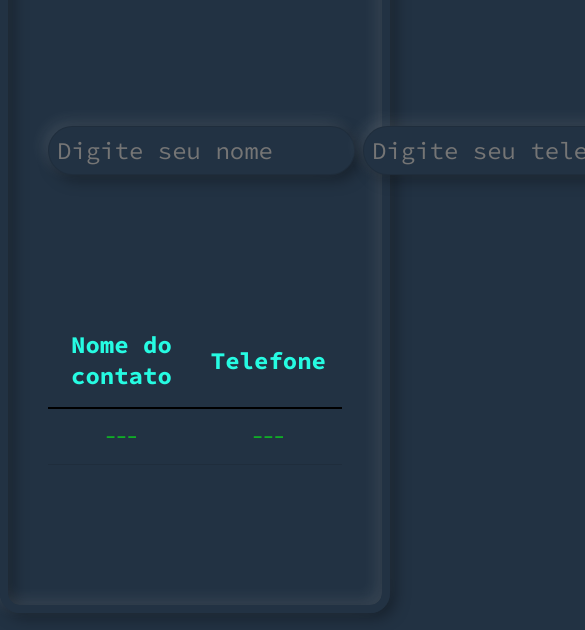
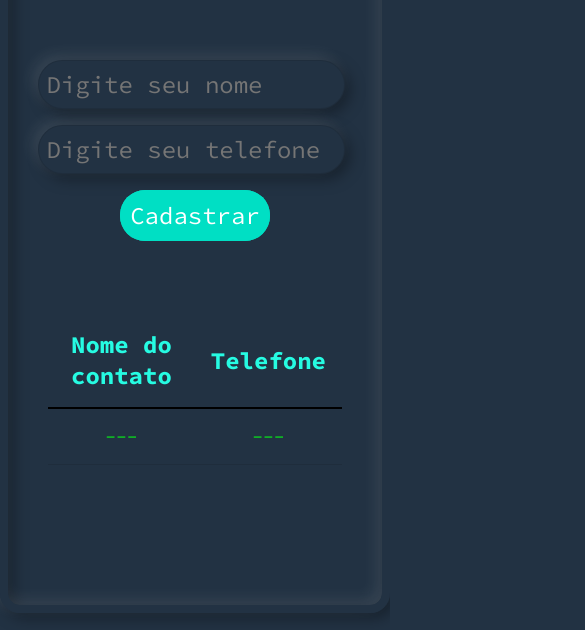
Before and after one commit to Amadeo-Frontend/projeto-2, a plain HTML site: page index.html in a window 390 px wide. Shown: the part 214-844 px from the top of the page, 585 px wide, since content can reach past the window. Drawn offline with Linux system fonts and the light colour scheme.

Commit message:
fix:responsividade

```diff
--- a/style.css
+++ b/style.css
@@ -176,3 +176,18 @@ table td img {
 table tbody td{
     color:#06f716;
 }
+
+@media (max-width: 768px) {
+    form {
+        display: flex;
+        align-items: center;
+        max-width: 640px;
+        width: 100%;
+        flex-direction: column;
+        justify-content: center;
+        margin-bottom: 36px;
+    }
+    form input{
+        margin-bottom: 16px;
+    }
+}
```
